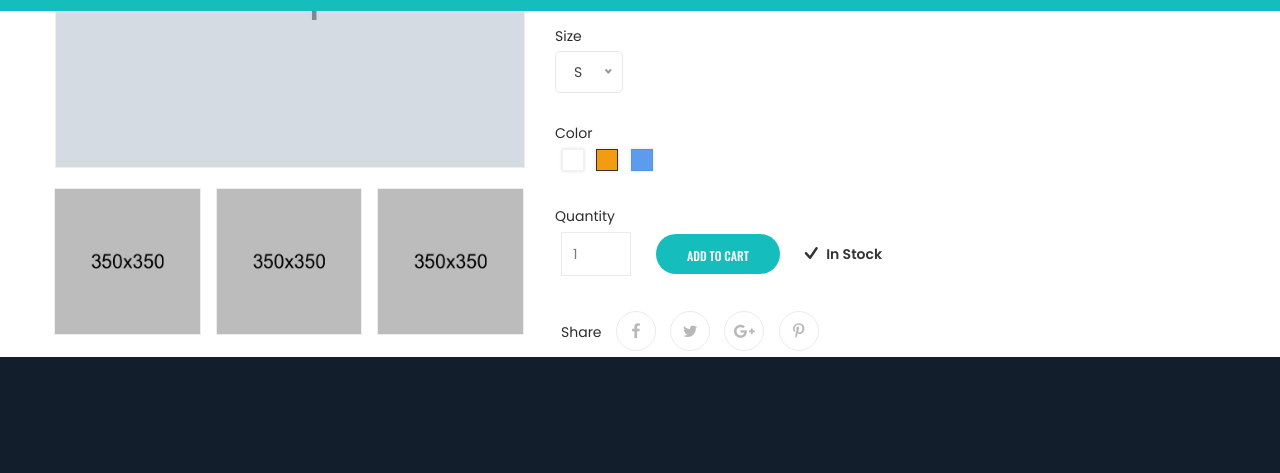
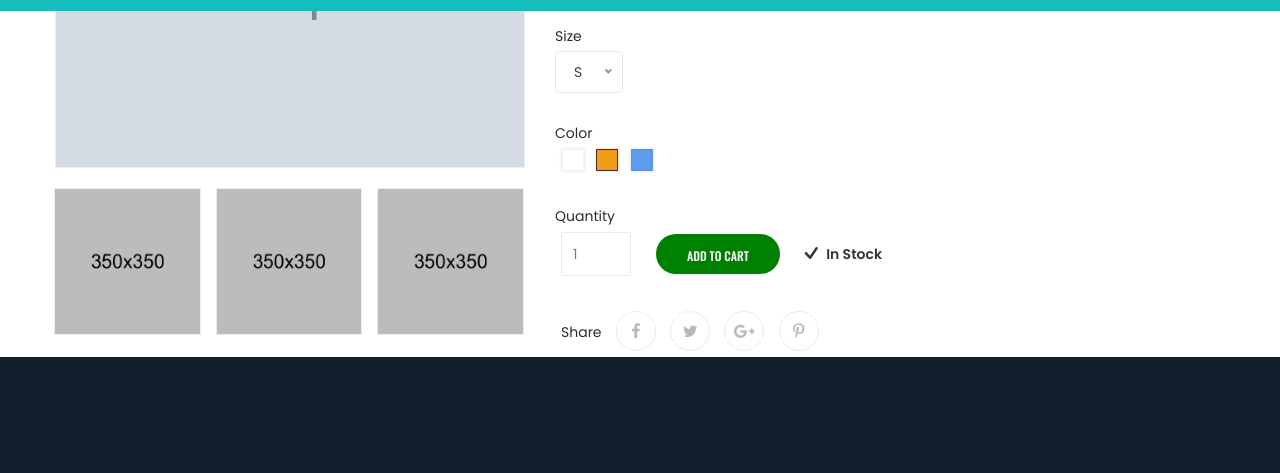
Before and after one commit to prajjwalz1/intdelexp, a Django app: page /productdetails/1 in a window 1280 px wide, while the restyled element is pressed; the page is wider, and only the part inside the window is pictured. Shown: the part 355-828 px from the top of that part. Run offline with Django 4.2, Linux system fonts and the light colour scheme; tables that the repository leaves empty hold one stand-in row (values such as "Sample post"); grey boxes marked "Sample" are stand-in pictures; some libraries are stand-ins or nearby versions; some web fonts are replaced.

```diff
--- a/indelx/app/static/css/custombutton.css
+++ b/indelx/app/static/css/custombutton.css
@@ -52,3 +52,6 @@
     text-align:center;
     transparent:1;
     }
+    .add-cart-button:active{
+     background-color:green;
+    }
```
